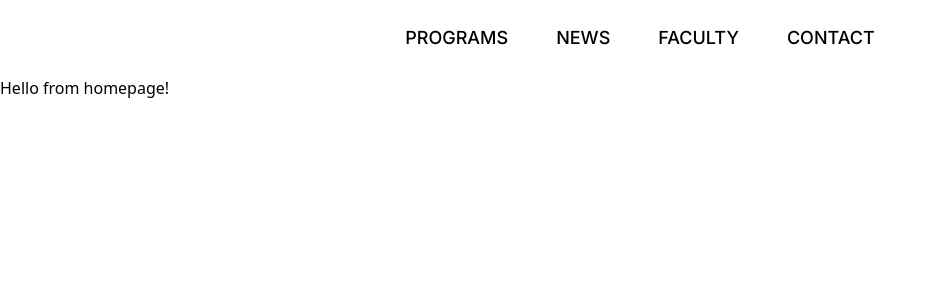
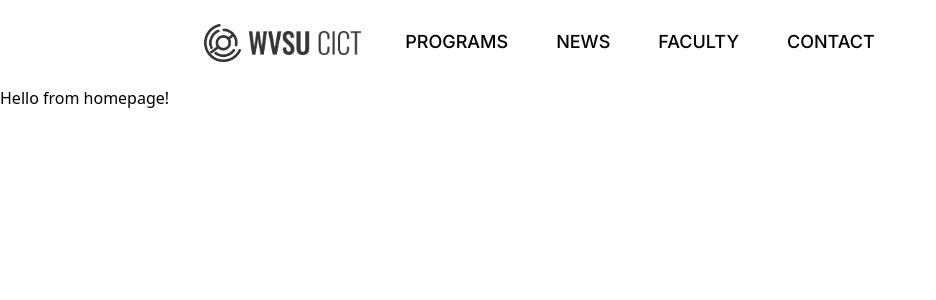
Before and after one commit to wvsu-cict-code/cict-next, a Next.js app: page / in a window 1280 px wide. Shown: the top 300 px of the page, without its empty margins (0-936 px from the left). Built offline with nearby package versions, Linux system fonts and the light colour scheme.

Commit message:
feat: Add logo and wordmark for desktop header

```diff
--- a/src/app/layout/header.js
+++ b/src/app/layout/header.js
@@ -1,6 +1,7 @@
 "use client";
 
 import Link from "next/link";
+import Image from "next/image";
 import { usePathname } from "next/navigation";
 
 const active =
@@ -11,7 +12,13 @@ export default function Header({ inter }) {
   const pathname = usePathname();
 
   return (
-    <header className={`${inter.className} flex flex-row gap-x-12 text-lg justify-center px-6 py-6 font-medium`}>
+    <header className={`${inter.className} flex flex-row text-lg px-6 py-6 font-medium`}>
+      <Link href="/" className="flex items-center gap-x-2 ml-45">
+        <Image src="/cict-emblem-dark.png" width={37} height={38} />
+        <Image src="/cict-wordmark.png" width={112} height={25} />
+      </Link>
+
+      <div className="absolute left-1/2 -translate-x-1/2 flex gap-x-12 text-lg mt-1">
         <Link href="/programs" className={(pathname === "/programs") ? active : inactive}>
           PROGRAMS
         </Link>
@@ -30,6 +37,7 @@ export default function Header({ inter }) {
         <Link href="/contact" className={(pathname === "/contact") ? active : inactive}>
           CONTACT
         </Link>
+      </div>
     </header>
   );
 }
```
Also changed, not shown: public/cict-emblem-dark.png (added), public/cict-wordmark.png (added). Lines whose indentation alone changed are shown as unchanged.
